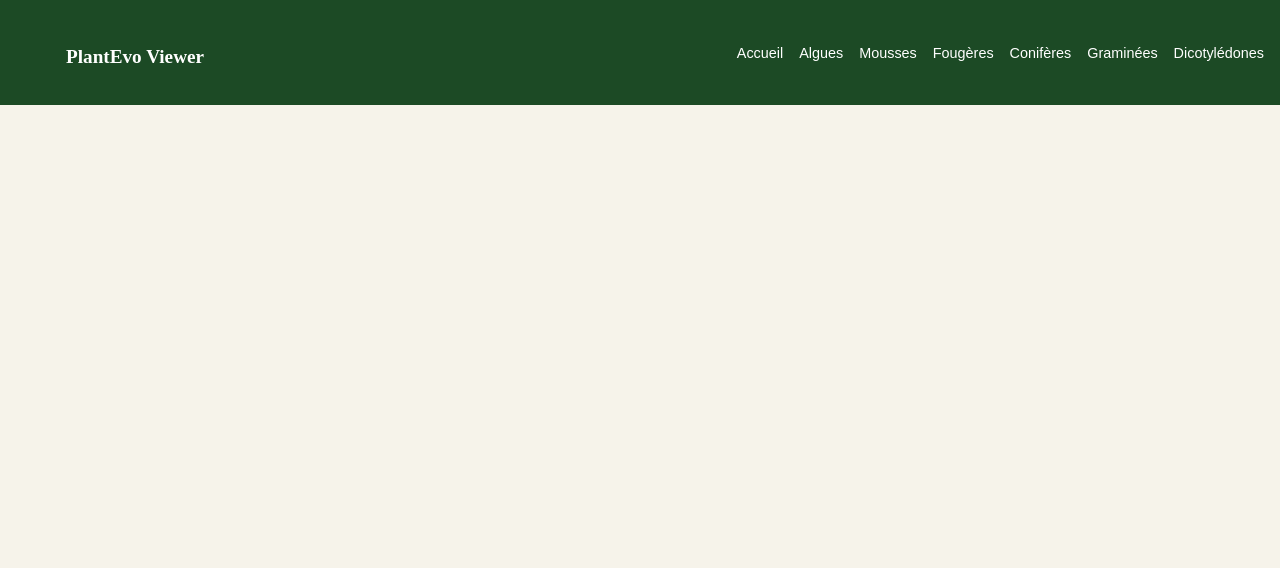
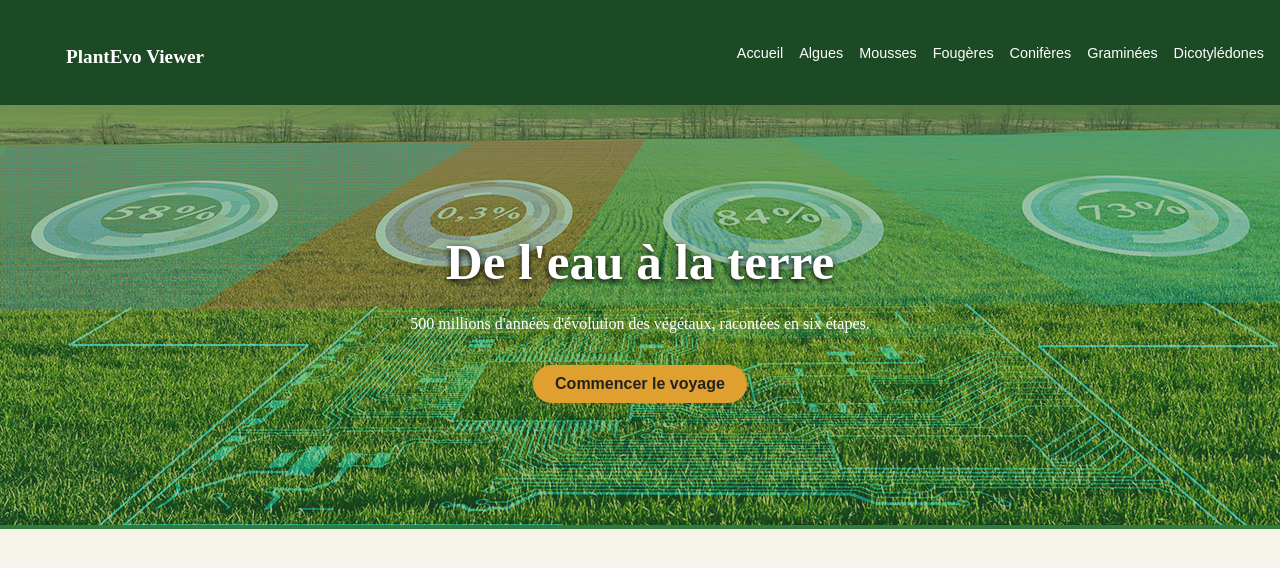
Before and after one commit to Anglovia/PlantEvo-Viewer, a plain HTML site: page index.html in a window 1280 px wide. Drawn offline with Linux system fonts and the light colour scheme.

Commit message:
Bandeau d'accueil

```diff
--- a/css/style.css
+++ b/css/style.css
@@ -54,3 +54,47 @@ nav a {
 nav a:hover {
     color: var(--or)
 }
+
+/* Bandeau d'accueil */
+
+.hero {
+    position: relative;
+    color: #fff;
+    text-align: center;
+    background: var(--vert)
+}
+
+.hero img {
+    width: 100%;
+    max-height: 420px;
+    object-fit: cover;
+    opacity: .55
+}
+
+.hero .texte {
+    position: absolute;
+    inset: 0;
+    display: flex;
+    flex-direction: column;
+    justify-content: center;
+    align-items: center;
+    padding: 1rem
+}
+
+.hero h1 {
+    font-size: clamp(1.8rem, 5vw, 3.2rem);
+    margin: 0 0 .5rem;
+    text-shadow: 0 2px 6px #000
+}
+
+.bouton {
+    display: inline-block;
+    margin-top: 1rem;
+    padding: .6rem 1.4rem;
+    background: var(--or);
+    color: #222;
+    text-decoration: none;
+    font-family: Arial, sans-serif;
+    font-weight: bold;
+    border-radius: 2rem
+}
--- a/index.html
+++ b/index.html
@@ -22,5 +22,16 @@
       </ul>
     </nav>
   </header>
+
+  <!-- Bandeau d'accueil -->
+  <div class="hero">
+    <img src="./images/img1.jpg" alt="Végétation" width="1200" height="800">
+    <div class="texte">
+      <h1>De l'eau à la terre</h1>
+      <p>500 millions d'années d'évolution des végétaux, racontées en six étapes.</p>
+      <a class="bouton" href="#">Commencer le voyage</a>
+    </div>
+  </div>
+
 </body>
 </html>
```
Also changed, not shown: images/img1.jpg (added), images/img2.jpg (added), images/img3.webp (added), images/img4.jpg (added), images/img5.jpg (added).
